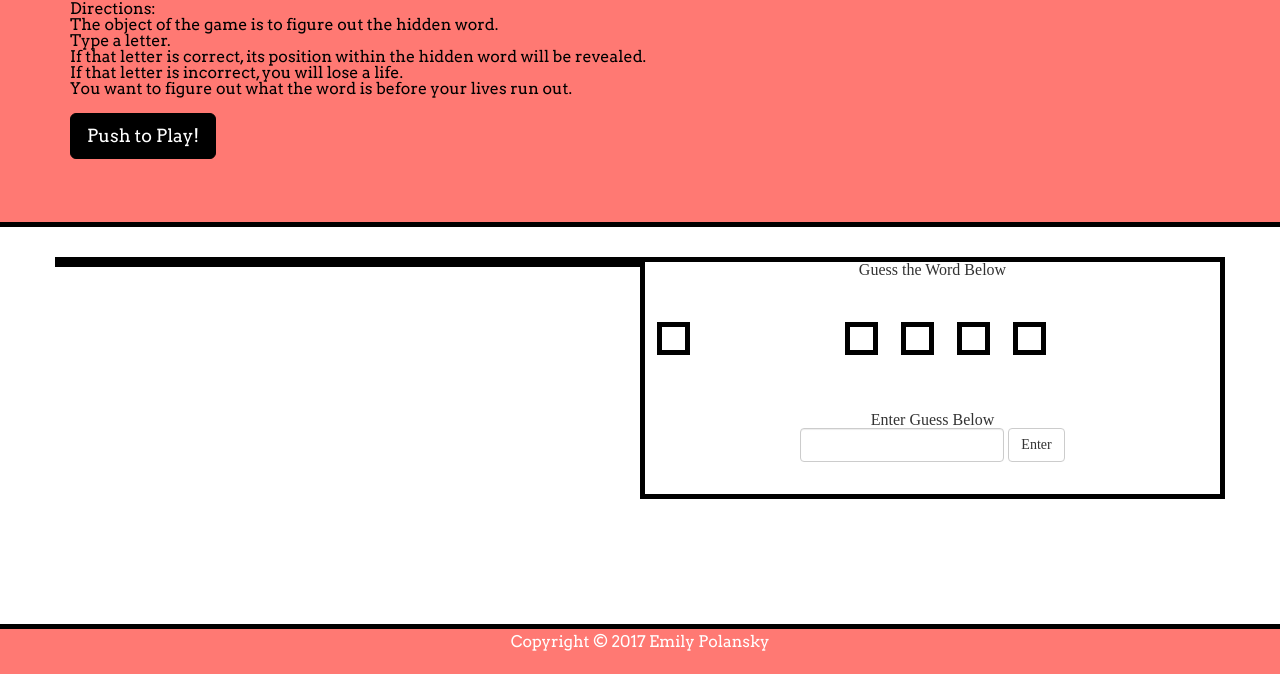
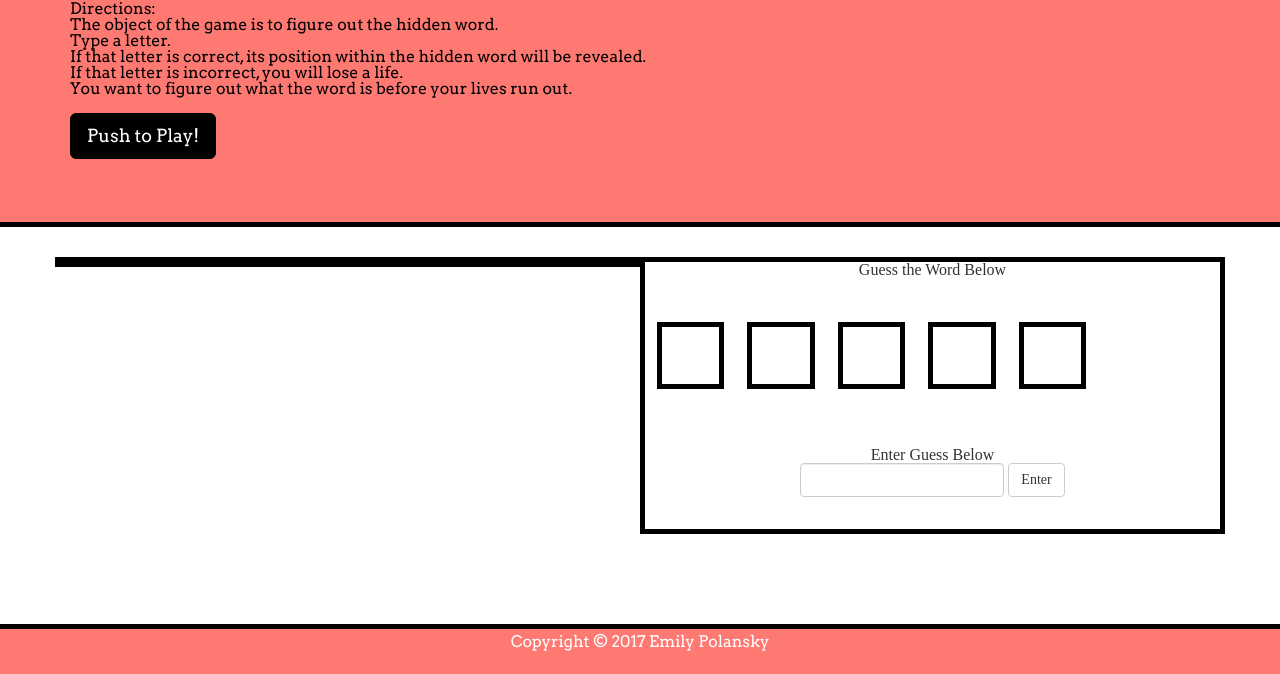
Before and after one commit to emilypo89/Hangman-Game, a plain HTML site: page index.html in a window 1280 px wide. Shown: the part 126-800 px from the top of the page. Drawn offline with nearby package versions, Linux system fonts and the light colour scheme.

Commit message:
bigger boxes

```diff
--- a/assets/css/style.css
+++ b/assets/css/style.css
@@ -42,16 +42,16 @@ h3 {
 	float: left;
 	width: 10px;
 	height: 10px;
-	padding: 2%;
+	padding: 5%;
 	margin: 2%;
 	margin-bottom: 10%;
 	border: solid 5px black;
 	font-family: 'Arvo', serif;
 }
 
-#div1 {
+/*#div1 {
 	margin-left: 25%;
-}
+}*/
 
 
 #hangmanStats,
```
